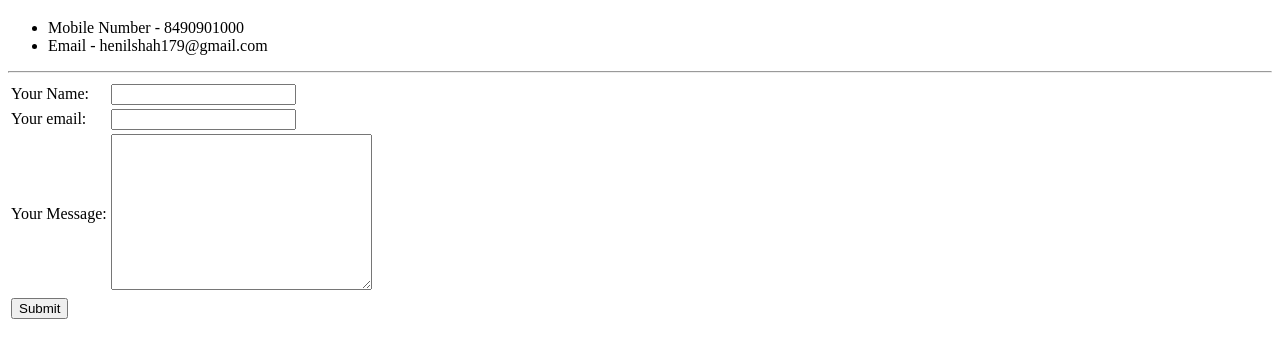
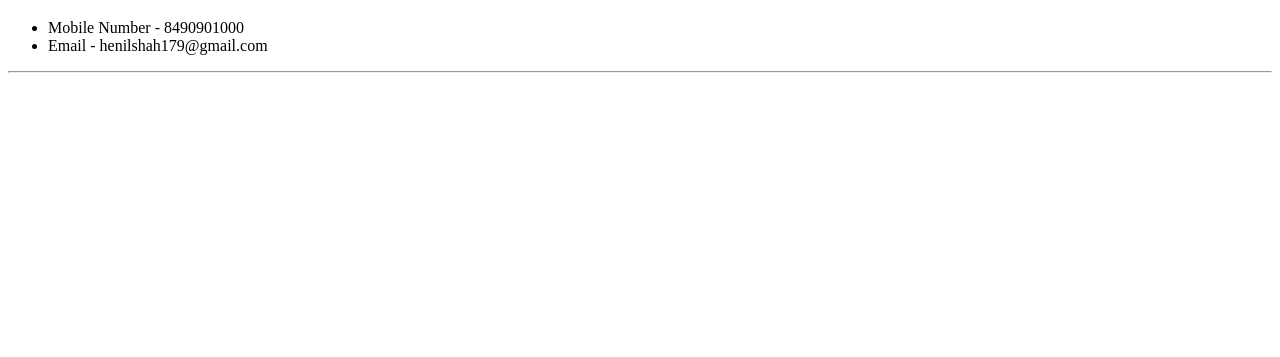
Before and after one commit to Henilshah179/CV, a plain HTML site: page contact.html in a window 1280 px wide. Shown: the part 61-418 px from the top of the page. Drawn offline with Linux system fonts and the light colour scheme.

Commit message:
Add files via upload

```diff
--- a/contact.html
+++ b/contact.html
@@ -12,24 +12,5 @@
         <li>Email - henilshah179@gmail.com</li>
     </ul>
     <hr>
-    <form action="mailto:henilshah179@gmail.com" method="POST" enctype="text/plain">
-        <table>
-            <tr>
-                <td>
-                    <label for="">Your Name:</label>
-                </td>
-                <td><input type="text" name="Your name"></td>
-            </tr>
-            <tr>
-                <td><label for="">Your email:</label></td>
-                <td><input type="email" name="Your email"><br></td>
-            </tr>
-            <tr>
-                <td><label for="">Your Message:</label></td>
-                <td><textarea name="Your Message" id="" cols="30" rows="10"></textarea></td>
-            </tr>
-            <tr><td><input type="submit"></td></tr>
-        </table>
-    </form>
 </body>
 </html>
```
